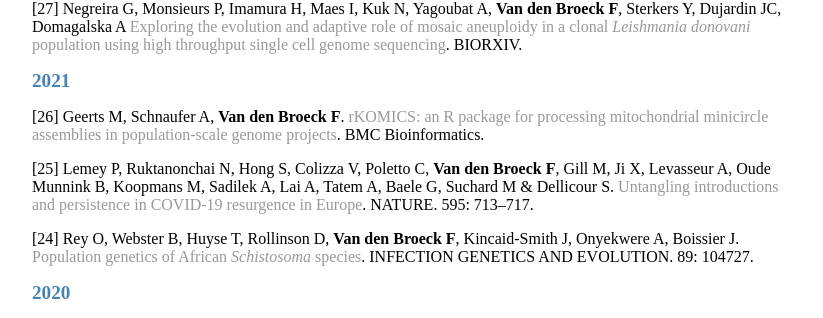
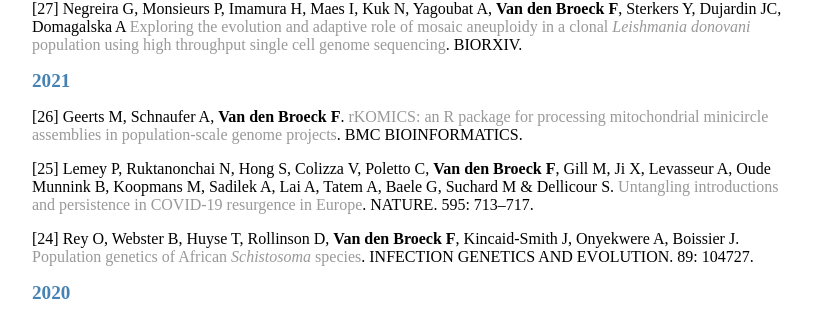
Before and after one commit to FreBio/FreBio.github.io, a Jekyll site: the page built from Pubs/index.md, in a window 1280 px wide and 900 px high. Shown: the part 132-450 px from the top of the window, without its empty margins (224-1047 px from the left). Built offline with Jekyll 4.4.1, drawn with Linux system fonts in a browser that asks for light colours; our own code applies the rules of GitHub Pages for plain Markdown files.

Commit message:
Update index.md

```diff
--- a/Pubs/index.md
+++ b/Pubs/index.md
@@ -6,7 +6,7 @@ layout: default
 [27] Negreira G, Monsieurs P, Imamura H, Maes I, Kuk N, Yagoubat A, **Van den Broeck F**, Sterkers Y, Dujardin JC, Domagalska A [Exploring the evolution and adaptive role of mosaic aneuploidy in a clonal *Leishmania donovani* population using high throughput single cell genome sequencing](https://doi.org/10.1101/2020.03.05.976233). BIORXIV.
 
 ## 2021
-[26] Geerts M, Schnaufer A, **Van den Broeck F**. [rKOMICS: an R package for processing mitochondrial minicircle assemblies in population-scale genome projects](). BMC Bioinformatics.
+[26] Geerts M, Schnaufer A, **Van den Broeck F**. [rKOMICS: an R package for processing mitochondrial minicircle assemblies in population-scale genome projects](). BMC BIOINFORMATICS.
 
 [25] Lemey P, Ruktanonchai N, Hong S, Colizza V, Poletto C, **Van den Broeck F**, Gill M, Ji X, Levasseur A, Oude Munnink B, Koopmans M, Sadilek A, Lai A, Tatem A, Baele G, Suchard M & Dellicour S. [Untangling introductions and persistence in COVID-19 resurgence in Europe](https://www.nature.com/articles/s41586-021-03754-2). NATURE. 595: 713–717.
 
```
